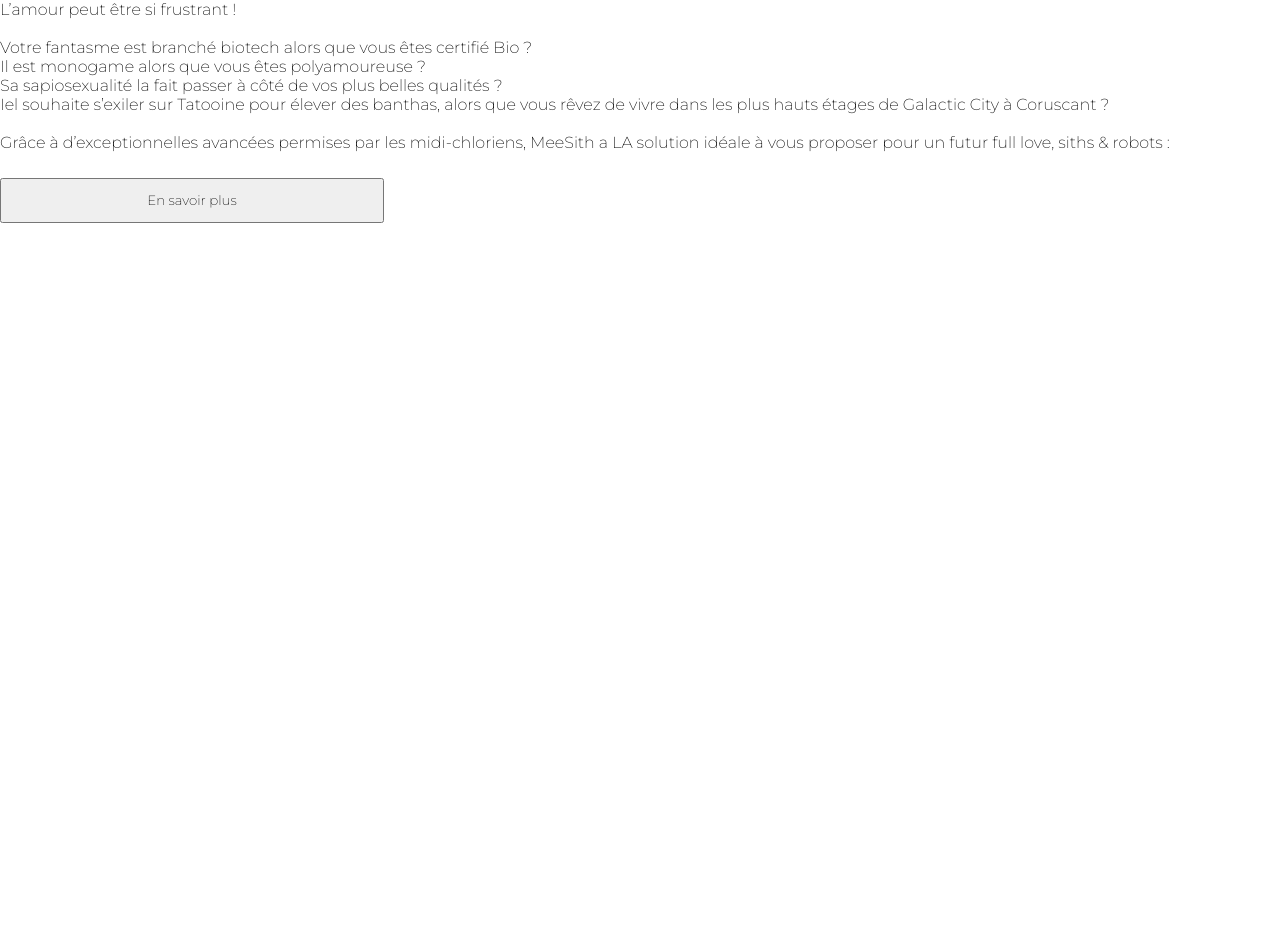
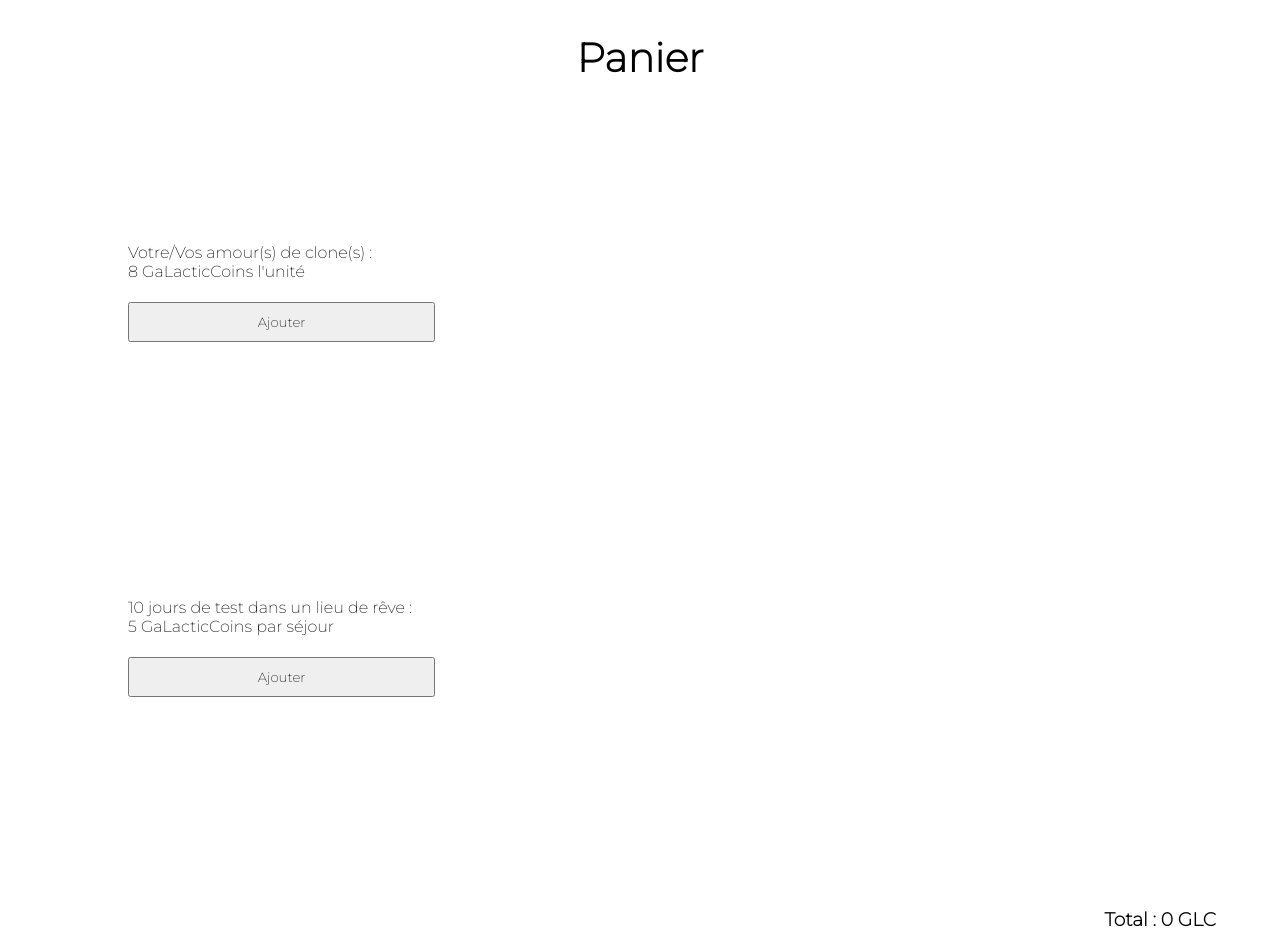
Before and after one commit to MarineGrandcolas/HackathonMeesith, a React (Create React App) app in the folder meesith/: page / in a window 1280 px wide. Shown: the top 952 px of the page. Before the commit the page ends 800 px from the top, so only its background shows below. Built offline with nearby package versions, Linux system fonts and the light colour scheme.

Commit message:
création module cart

```diff
--- a/meesith/src/App.js
+++ b/meesith/src/App.js
@@ -1,10 +1,20 @@
 import React from "react"
 import Home from "./screen/Home"
+import Clones from "./screen/Clones"
+import Contact from "./screen/Contact"
+import Places from "./screen/Places"
+import Cart from "./screen/Cart"
 import "./App.css"
 
 const App = () => {
     return ( <div>
-        <Home />
+        <div>
+            {/* <Home />
+            <Clones />
+            <Contact />
+            <Places />  */}
+            <Cart />
+        </div>
     </div>)
 }
 
--- /dev/null
+++ b/meesith/src/components/Cart.css
@@ -0,0 +1,28 @@
+@import url('https://fonts.googleapis.com/css2?family=Montserrat:wght@200&display=swap');
+
+.lmj-cart {
+    display: flex;
+    flex-direction: column;
+    font-family: 'Montserrat';
+    margin: 0;
+    color: black;
+}
+
+h2 {
+    font-size: 250%;
+    text-align: center;
+}
+
+h3 {
+    text-align: right;
+    padding: 5%
+}
+
+.clone {
+    padding: 10%;
+}
+
+
+.place {
+    padding: 10%;
+}
--- a/meesith/src/screen/cart.js
+++ b/meesith/src/screen/cart.js
@@ -0,0 +1,31 @@
+import React from "react";
+import { useState } from 'react'
+import "../components/Cart.css"
+
+function Cart() {
+    const clonePrice = 8
+    const placePrice = 5
+    const [cart, updateCart] = useState(0)
+    const [cartPlace, updateCartPlace] = useState(0)
+
+    return (
+        <div className='lmj-cart'>
+            <h2>Panier</h2>
+            <div className="clone">
+                Votre/Vos amour(s) de clone(s) :<br></br> {clonePrice} GaLacticCoins l'unité
+                <button onClick={() => updateCart(cart + 1)}>
+                    Ajouter
+                </button>
+            </div>
+            <div className="place">
+                10 jours de test dans un lieu de rêve :<br></br> {placePrice} GaLacticCoins par séjour
+                <button onClick={() => updateCartPlace(cartPlace + 1)}>
+                    Ajouter
+                </button>
+            </div>
+            <h3>Total : {(clonePrice * cart) + (placePrice * cartPlace)} GLC</h3>
+        </div>
+    )
+}
+
+export default Cart
```
